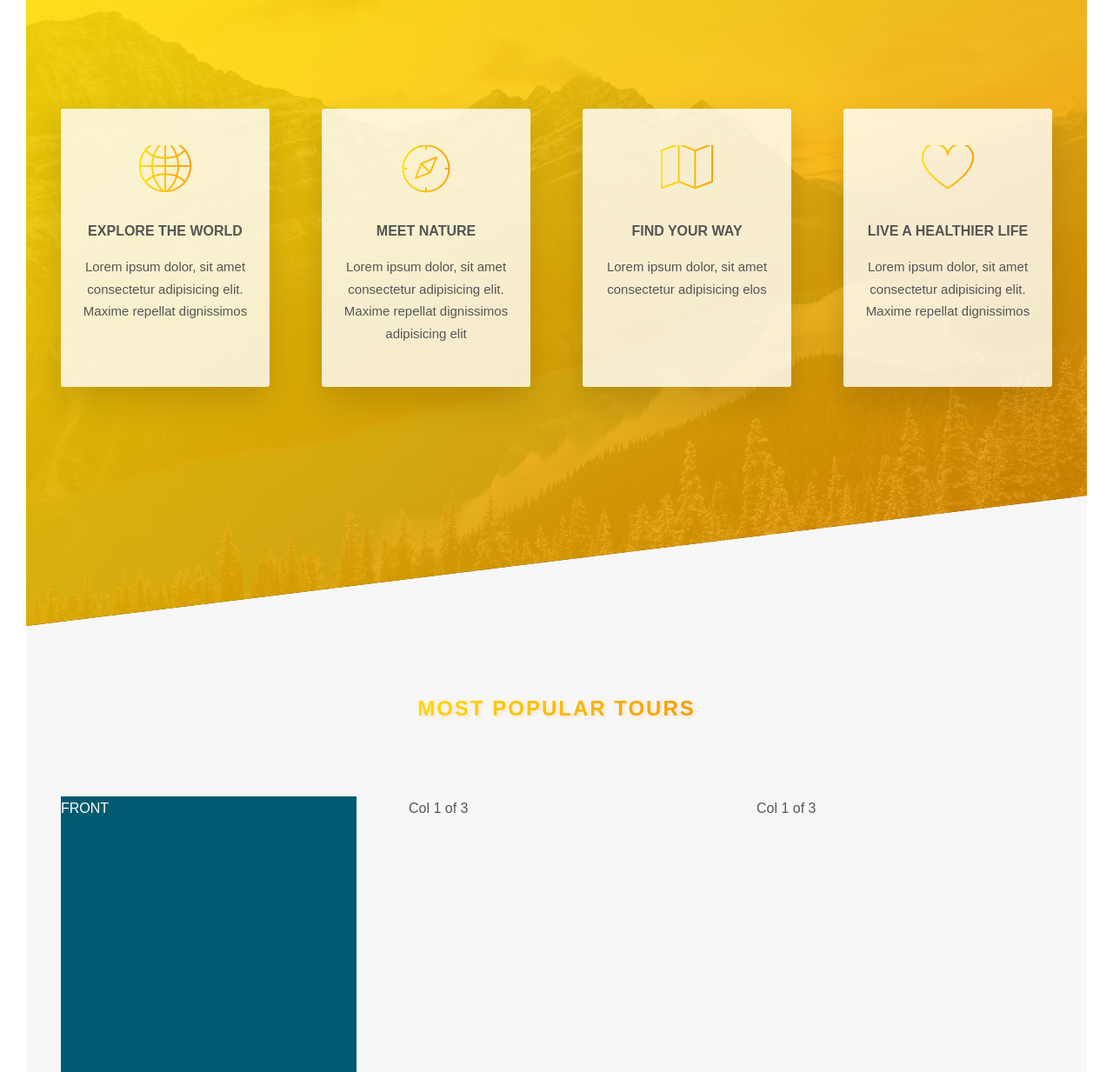
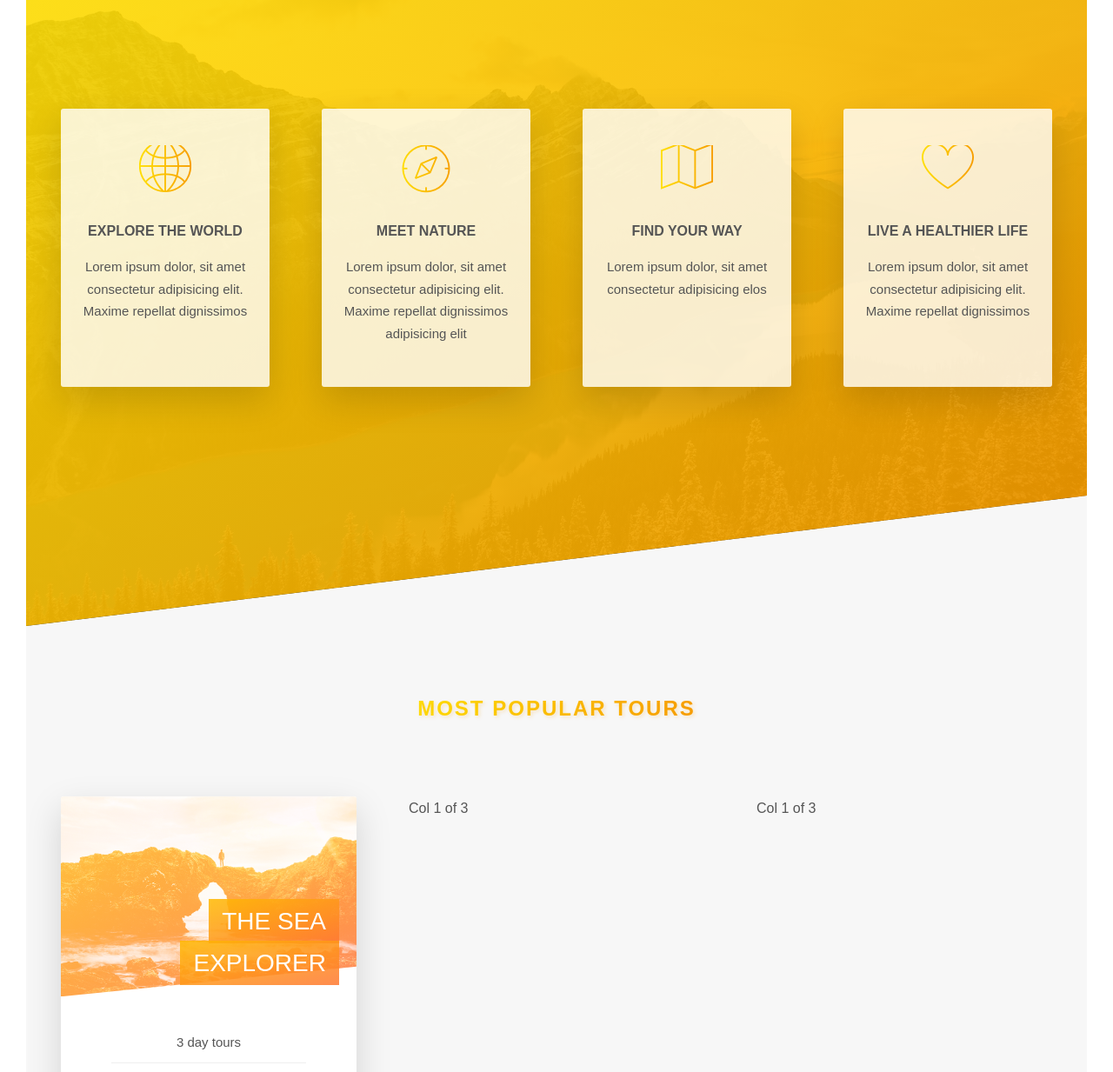
Before and after one commit to Noi-Git/advance-css, a website: page index.html in a window 1280 px wide. Shown: the part 1567-2800 px from the top of the page at 87% size. Drawn offline with Linux system fonts and the light colour scheme; a web font is replaced by a local one.

Commit message:
completed styling the front side of the card

```diff
--- a/index.html
+++ b/index.html
@@ -129,9 +129,23 @@
       <div class="col-1-of-3">
         <div class="card">
           <div class="card__side card__side--front">
-            FRONT
+            <div class="card__picture card__picture--1">
+              &nbsp; <!-- an empty space -->
+            </div>
+            <h4 class="card__heading">
+              <span class="card__heading-span card__heading-span--1">The Sea Explorer</span>
+            </h4>
+            <div class="card__details">
+              <ul>
+                <li>3 day tours</li>
+                <li>Up to 30 people</li>
+                <li>2 tour guides</li>
+                <li>Sleep in cozy hotels</li>
+                <li>Difficulty: easy</li>
+              </ul>
+            </div>
           </div>
-          <div class="card__side card__side--back">
+          <div class="card__side card__side--back card__side--back-1">
             BACK
           </div>
         </div>
--- a/sass/abstracts/_variables.scss
+++ b/sass/abstracts/_variables.scss
@@ -15,6 +15,7 @@ $color-yellow: #ffdf04;
 
 $color-gray: #c6c9ce;
 $color-gray-light-1: #f7f7f7;
+$color-gray-light-2: #eeeeee;
 
 $color-white: #fff;
 $color-yellow-white: #f3f0c7;
@@ -23,7 +24,28 @@ $color-semi-black: #777;
 $color-black: #000;
 $color-text: #555;
 
+// =========================
+
+$color-primary-light: #7ed56f;
+$color-primary-dark: #28b485;
+
+$color-secondary-light: #ffb900;
+$color-secondary-dark: #ff7730;
+
+$color-tertiary-light: #2998ff;
+$color-tertiary-dark: #5643fa;
+
+$color-grey-light-1: #f7f7f7;
+$color-grey-light-2: #eee;
+
+// =========================
+
 $font-family: 'Nanum Myeongjo', serif;
+
+//FONT
+$default-font-size: 1.6rem;
+
+// =========================
 
 $text-shadow-black: .2rem .2rem .4rem rgba($color-black,.2);
 $text-shadow-orange: .2rem .2rem .4rem rgba($color-orange,.2);
@@ -32,8 +54,7 @@ $box-shadow-normal: 0 2.5rem 4rem rgba($color-black,.5);
 $box-shadow-medium: 0 1.5rem 4rem rgba($color-black, .4);
 $box-shadow-small: 0 1.5rem 4rem rgba($color-black, .15);
 
-//FONT
-$default-font-size: 1.6rem;
+// =========================
 
 // GRID
 $grid-width: 114rem;
--- a/sass/components/_card.scss
+++ b/sass/components/_card.scss
@@ -1,37 +1,104 @@
 .card {
+  //=== FUNCTIONALITY ===
   perspective: 150rem;
   -moz-persective: 150rem;
   position: relative;
-  height: 50rem;
+  height: 52rem;
 
   &__side {
-    background-color: $color-green-dark;
-    color: $color-white;
-
-    height: 50rem;
-    transition: all .8s;
+    height: 52rem;
+    transition: all .8s ease;
     //put two cards on top of each other
     position: absolute;
     top: 0;
     left: 0;
     width: 100%;
     backface-visibility: hidden;
+    border-radius: 3px;
+    overflow: hidden;
+    box-shadow: $box-shadow-small;
 
     &--front {
-      background-color: $color-green-dark;
+      background-color: $color-white;
     }
 
     &--back {
-      background-color: $color-orange;
       transform: rotateY(180deg);
+
+      &-1 {
+        background-image: linear-gradient(to right bottom, $color-secondary-light, $color-secondary-dark);
+      }
     }
   }
 
   &:hover &__side--front {  //we want the card to tranform when we hover the card
-    transform: rotateY(180deg);
+    transform: rotateY(-180deg);
   }
 
   &:hover &__side--back {  //we want the card to tranform when we hover the card
     transform: rotateY(0);
   }
+
+  //=== FRONT SIDE STYLING ===
+  &__picture {
+    background-size: cover;
+    height: 23rem;
+    background-blend-mode: screen;
+    -webkit-clip-path: polygon(0 0, 100% 0, 100% 85%, 0 100%);
+    clip-path: polygon(0 0, 100% 0, 100% 85%, 0 100%);
+
+    &--1 {
+      background-image: linear-gradient(to right bottom, $color-secondary-light, $color-secondary-dark), url(../img/nat-5.jpg);
+    }
+
+    &--2 {
+      background-image: linear-gradient(to right bottom, $color-secondary-light, $color-secondary-dark), url(../img/nat-5.jpg);
+    }
+
+    &--3 {
+      background-image: linear-gradient(to right bottom, $color-secondary-light, $color-secondary-dark), url(../img/nat-5.jpg);
+    }
+  }
+
+  &__heading {
+    font-size: 2.8rem;
+    font-weight: 300;
+    text-transform: uppercase;
+    text-align: right;
+    color: $color-white;
+    position: absolute;
+    top: 12rem;
+    right: 2rem;
+    width: 75%;
+  }
+
+  &__heading-span {
+    padding: 1rem 1.5rem;
+    -webkit-box-decoration-break: clone;
+    box-decoration-break: clone;
+
+    &--1 {
+      background-image: linear-gradient(to right bottom, rgba($color-secondary-light, .85), rgba($color-secondary-dark, .85));
+    }
+  }
+
+  &__details {
+    padding: 3rem;
+
+    ul {
+      list-style: none;
+      width: 80%;
+      margin: 0 auto;
+
+      li {
+        text-align: center;
+        font-size: 1.5rem;
+        padding: 1rem;
+
+        &:not(:last-child) {
+          border-bottom: 1px solid $color-gray-light-2;
+        }
+      }
+    }
+  }
 }
--- a/sass/layout/_header.scss
+++ b/sass/layout/_header.scss
@@ -10,7 +10,7 @@
     background-position: top;
     position: relative;
     -webkit-clip-path: polygon(0 0, 100% 0, 100% 75vh, 0 100%);
-    clip-path: polygon(0 0, 100% 0, 100% 75vh, 0 100%);
+    clip-path: polygon(0 0, 100% 0, 100% 80vh, 0 100%);
 
     &__logo-box {
         position: absolute;
--- a/sass/pages/_home.scss
+++ b/sass/pages/_home.scss
@@ -9,7 +9,7 @@
     background-image: linear-gradient(
         to right bottom,
         rgba($color-yellow, 0.9),
-        rgba($color-orange, 0.8)),
+        rgba($color-orange, 0.9)),
     url(../img/nat-4.jpg);
     background-size: cover;
     margin-top: -10rem;
```
Also changed, not shown: css/style.css.
